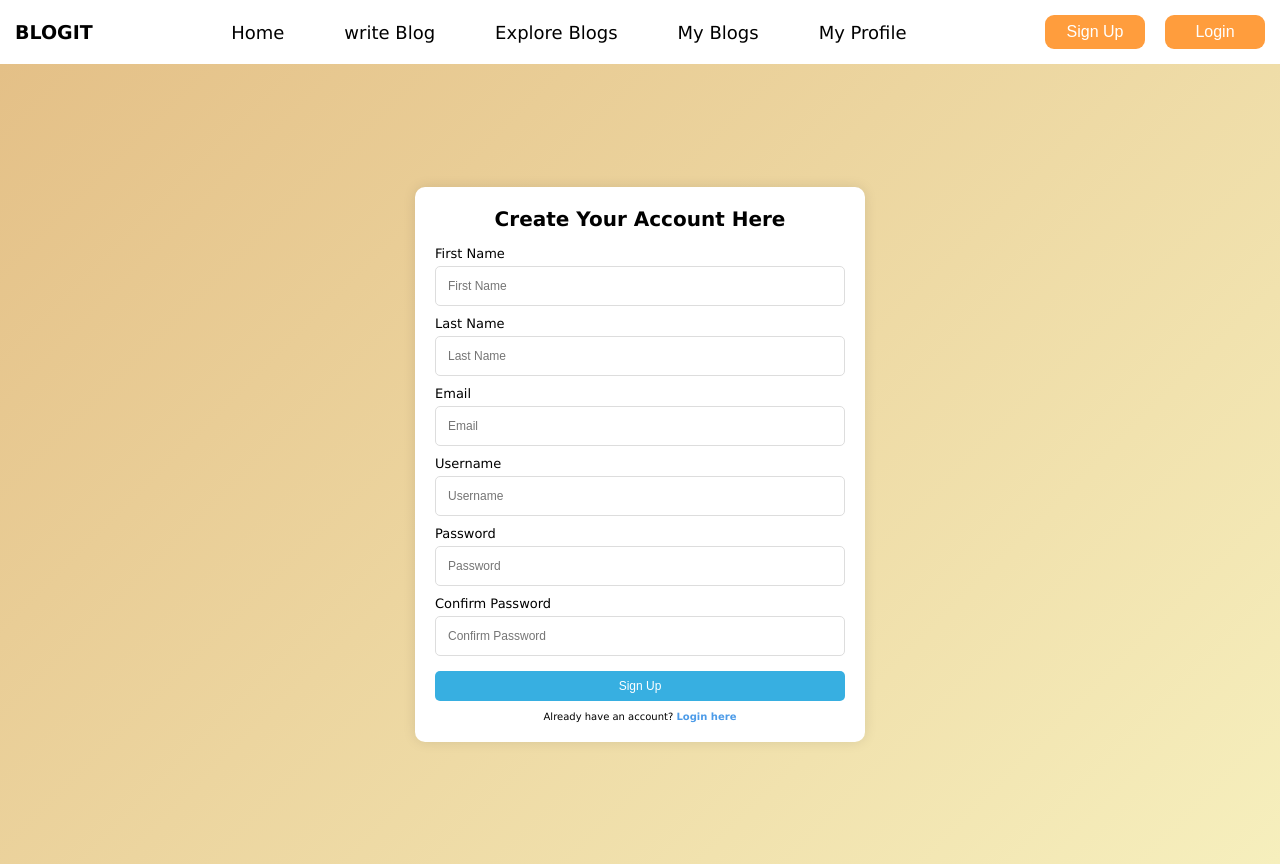
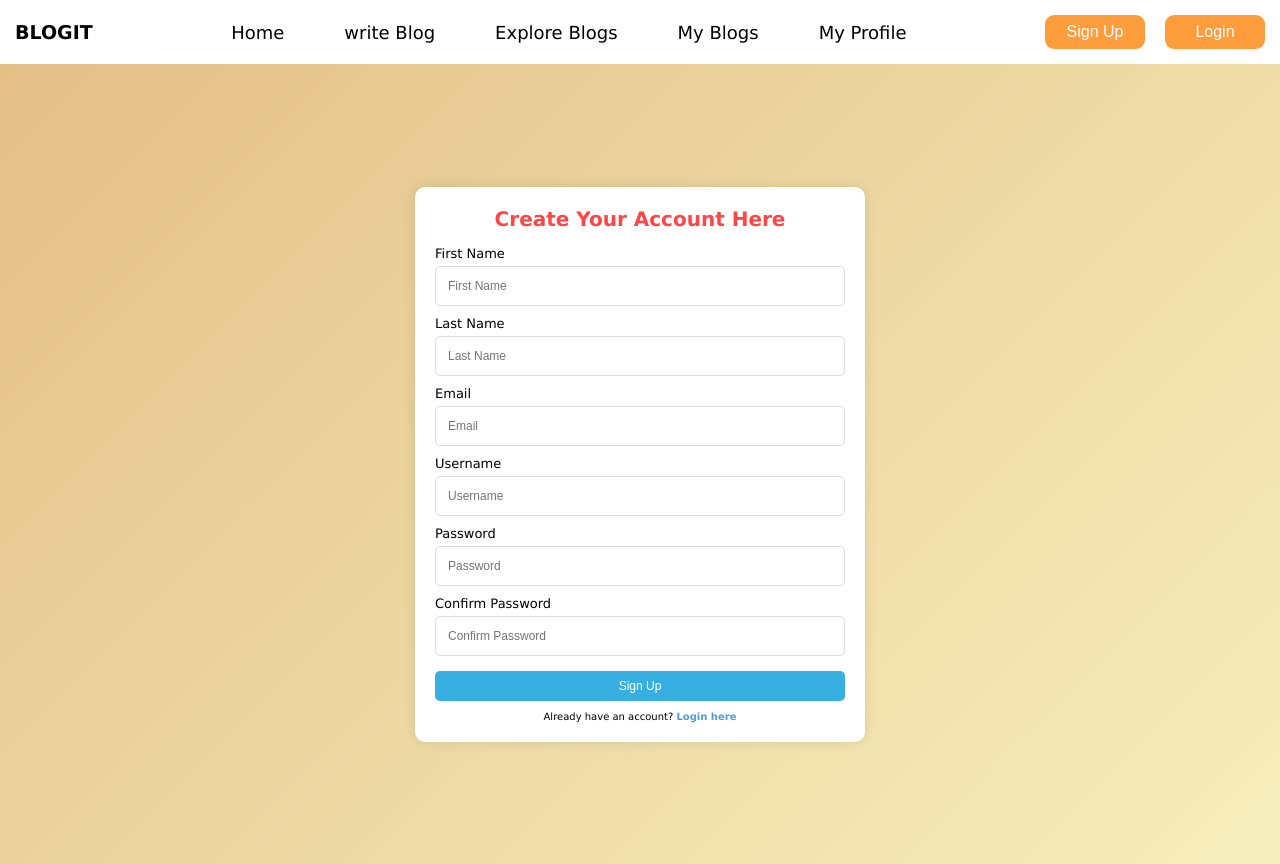
Before and after one commit to lwambon/BloggIt-website, a React (Vite) app in the folder client/: page /signup in a window 1280 px wide. Built offline with nearby package versions, Linux system fonts and the light colour scheme.

Commit message:
sign up css

```diff
--- a/client/src/component/SignUp/SignUp.css
+++ b/client/src/component/SignUp/SignUp.css
@@ -5,7 +5,6 @@
   height: 100vh;
   background: linear-gradient(135deg, #e4c087, #f6efbd);
 }
-
 .login-container {
   width: 60%;
   max-width: 45rem;
@@ -17,7 +16,7 @@
 }
 
 .login-container h2 {
-  color: var(--primary-color);
+  color: var(--secondary-color);
   font-size: 2rem;
   margin-bottom: 1.5rem;
   text-transform: capitalize;
@@ -44,11 +43,6 @@ input {
   border-radius: 0.5rem;
   font-size: 1.2rem;
   color: var(--primary-color);
-}
-
-input:focus {
-  border-color: #4c9be8;
-  outline: none;
 }
 
 .login-submit {
--- a/client/src/component/SignUp/SignUp.jsx
+++ b/client/src/component/SignUp/SignUp.jsx
@@ -76,6 +76,7 @@ function SignUp() {
     <div className="loggin-section">
       <ToastContainer />
       <div className="login-container">
+        <div className="signUp-heading"></div>
         <h2>Create your account here</h2>
         <form onSubmit={handleSubmit} className="login-details">
           <div className="inputs-details">
```
